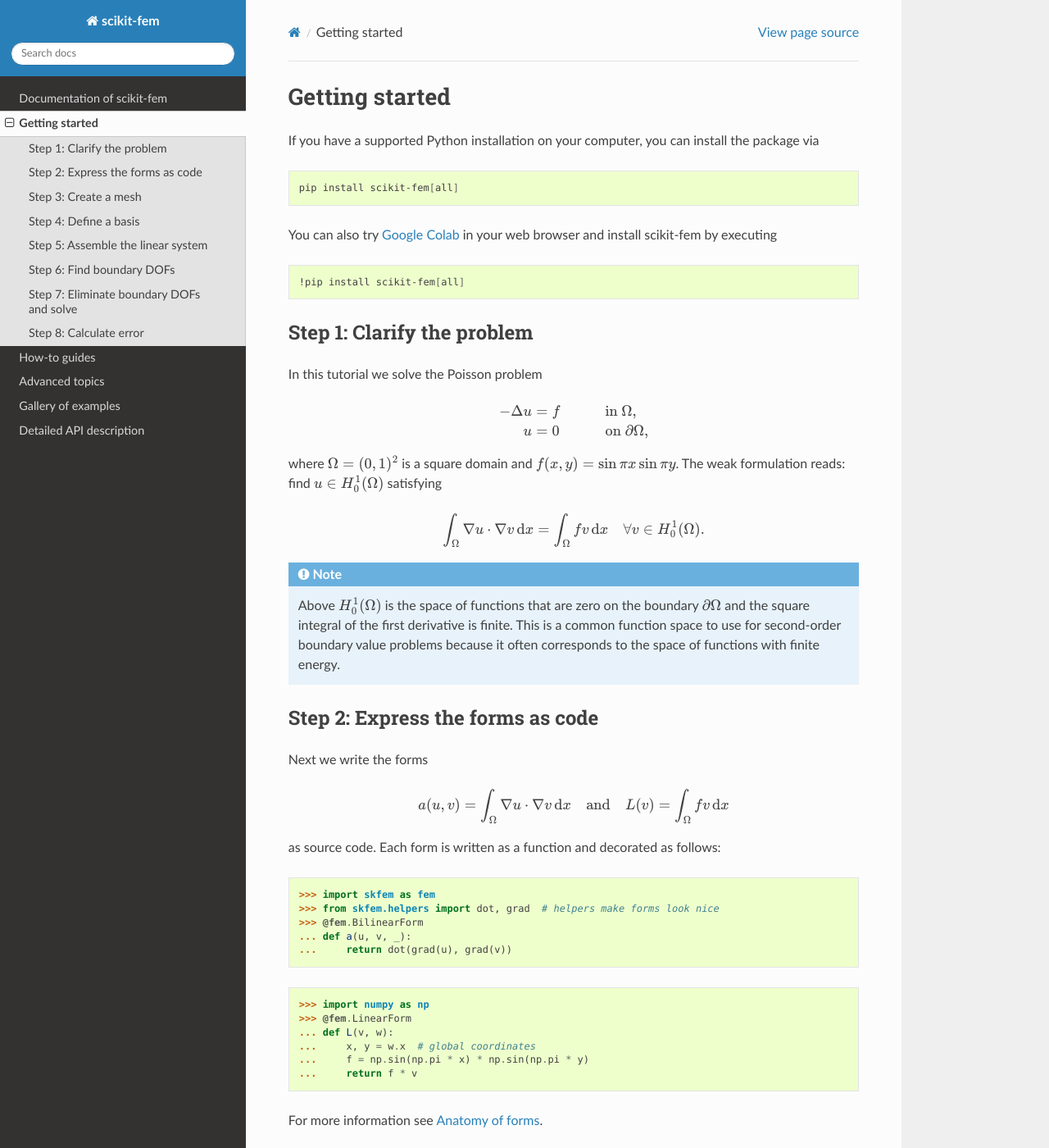
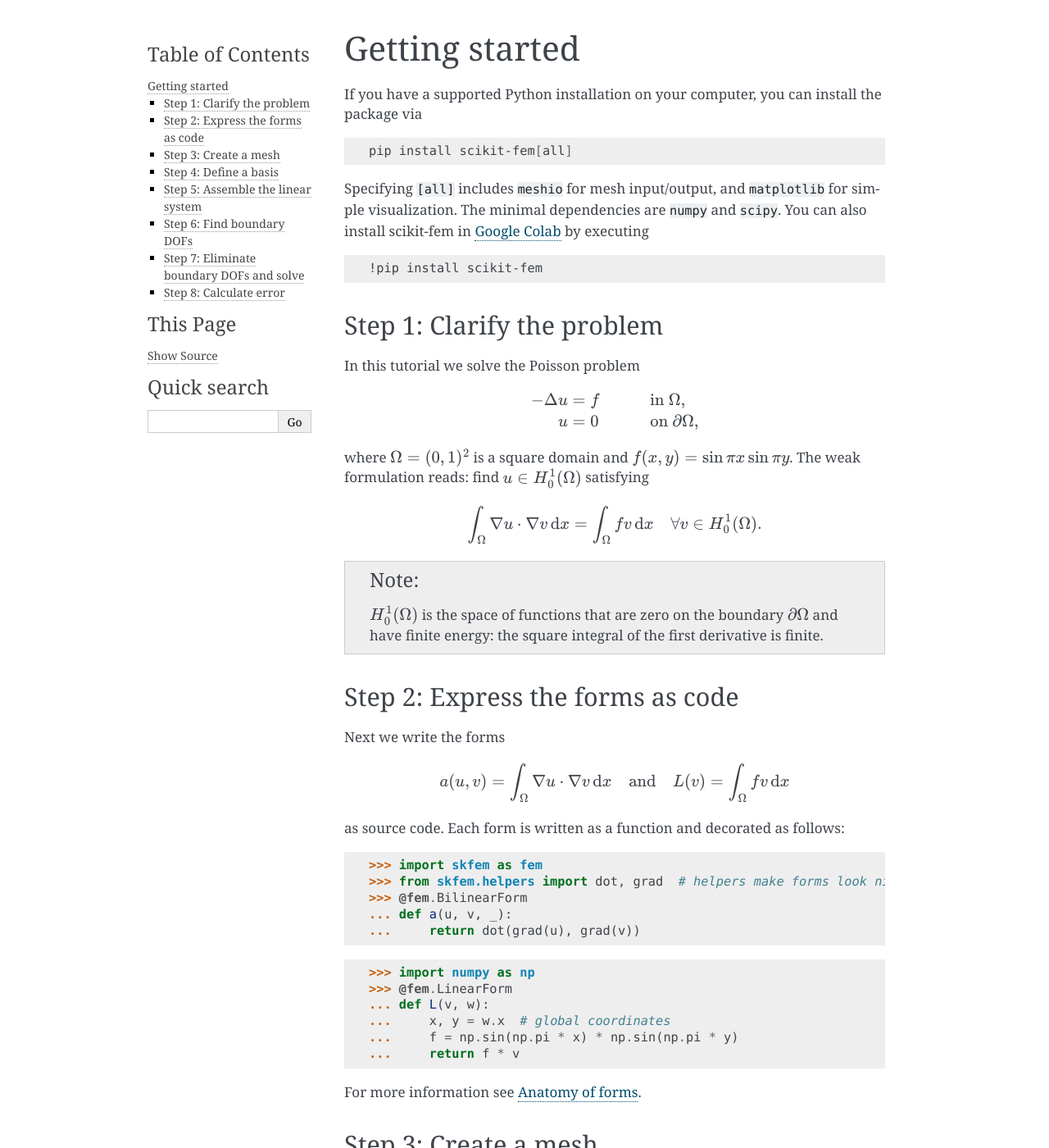
Before and after one commit to kinnala/scikit-fem, a Sphinx documentation site: the page built from docs/gettingstarted.rst, in a window 1280 px wide and 1400 px high. Shown: the whole window at 82% size. Built offline with Sphinx 7.4.7, drawn with Linux system fonts in a browser that asks for light colours; some of the changed text lies outside the part shown.

Commit message:
Improve the documentation

```diff
--- a/docs/conf.py
+++ b/docs/conf.py
@@ -45,6 +45,7 @@ extensions = [
     'sphinx.ext.napoleon',
     'sphinx.ext.autosummary',
     'sphinx.ext.doctest',
+    'matplotlib.sphinxext.plot_directive',
 ]
 
 autosummary_generate = True
@@ -81,7 +82,7 @@ pygments_style = 'sphinx'
 # The theme to use for HTML and HTML Help pages.  See the documentation for
 # a list of builtin themes.
 #
-html_theme = 'sphinx_rtd_theme'
+html_theme = 'alabaster'
 
 # Theme options are theme-specific and customize the look and feel of a theme
 # further.  For a list of options available for each theme, see the
--- a/docs/gettingstarted.rst
+++ b/docs/gettingstarted.rst
@@ -11,12 +11,14 @@ install the package via
 
    pip install scikit-fem[all]
 
-You can also try `Google Colab <https://colab.research.google.com/>`_ in your
-web browser and install scikit-fem by executing
+Specifying ``[all]`` includes ``meshio`` for mesh input/output, and
+``matplotlib`` for simple visualization.  The minimal dependencies are
+``numpy`` and ``scipy``.  You can also install scikit-fem in `Google Colab
+<https://colab.research.google.com/>`_ by executing
 
 .. code-block:: bash
 
-   !pip install scikit-fem[all]
+   !pip install scikit-fem
 
 Step 1: Clarify the problem
 ===========================
@@ -39,11 +41,9 @@ find :math:`u \in H^1_0(\Omega)` satisfying
 
 .. note::
 
-   Above :math:`H^1_0(\Omega)` is the space of functions that are zero
-   on the boundary :math:`\partial \Omega` and the square integral of the
-   first derivative is finite.  This is a common function space
-   to use for second-order boundary value problems because
-   it often corresponds to the space of functions with finite energy.
+   :math:`H^1_0(\Omega)` is the space of functions that are zero on the
+   boundary :math:`\partial \Omega` and have finite energy: the square integral
+   of the first derivative is finite.
 
 Step 2: Express the forms as code
 =================================
```
Also changed, not shown: docs/howto.rst (+53 -26 lines), 3 other files.
